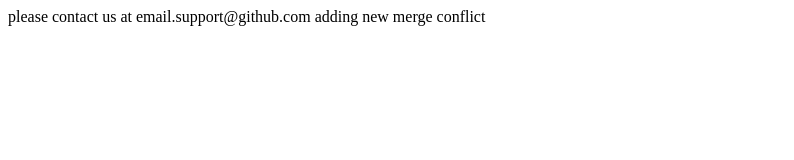
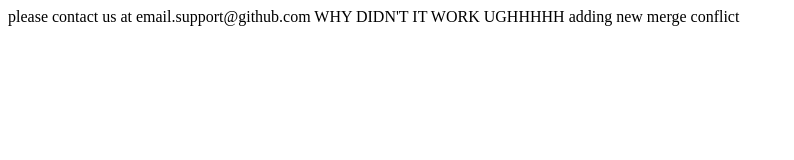
Before and after one commit to AnnaKolb/my_project, a plain HTML site: page index.html in a window 1280 px wide. Shown: the whole page, without its empty margins (0-794 px from the left). Drawn offline with Linux system fonts and the light colour scheme.

Commit message:
i want a conflict

```diff
--- a/index.html
+++ b/index.html
@@ -1,4 +1,4 @@
 <div id="footer">
 please contact us at email.support@github.com
-adding new merge conflict
+WHY DIDN'T IT WORK UGHHHHH adding new merge conflict
 </div>
```
